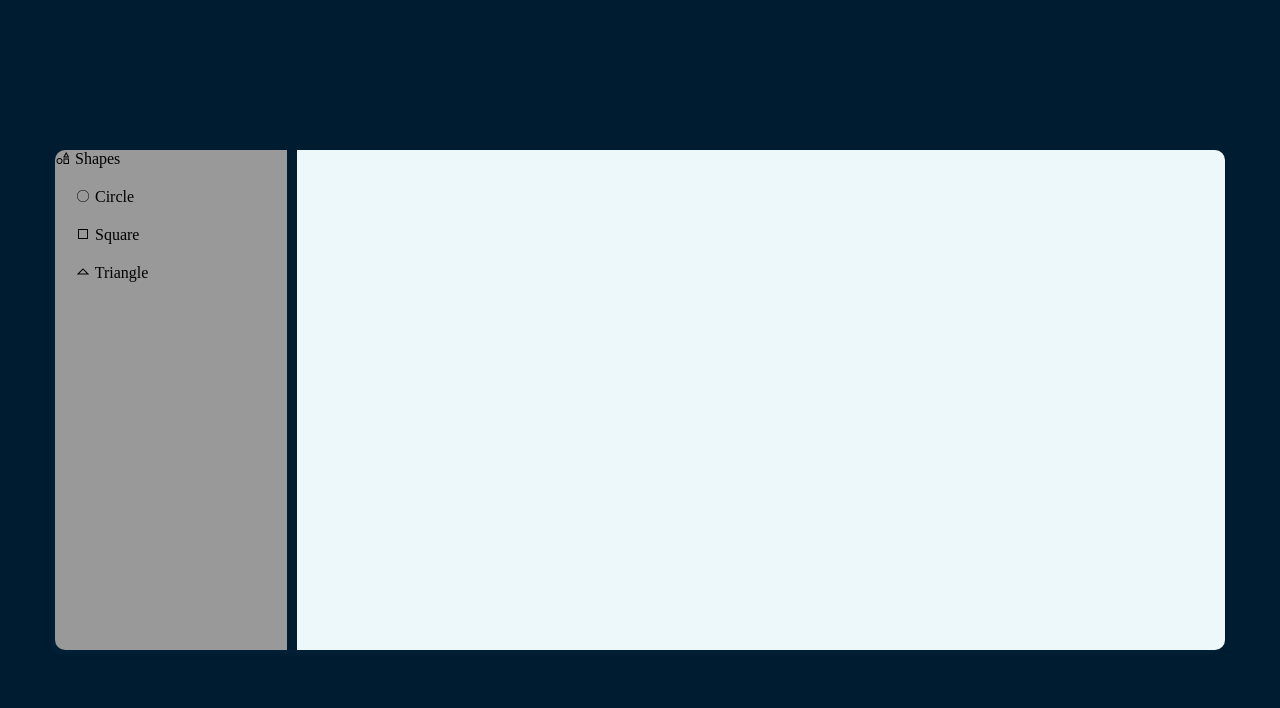
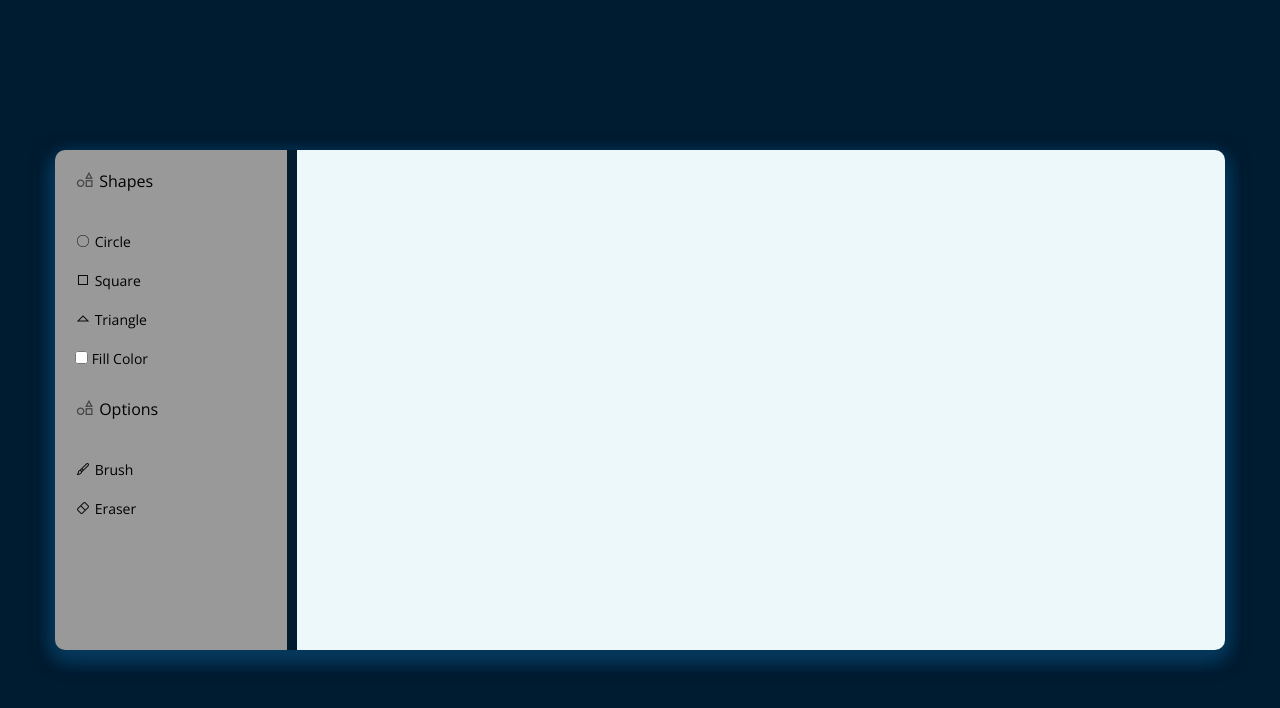
Before and after one commit to thealamdev/my_paint, a plain HTML site: page index.html in a window 1280 px wide. Drawn offline with nearby package versions, Linux system fonts and the light colour scheme.

Commit message:
paint done

```diff
--- a/index.html
+++ b/index.html
@@ -8,6 +8,11 @@
     <link rel="stylesheet" href="style.css">
     <link rel="stylesheet"
         href="https://maxst.icons8.com/vue-static/landings/line-awesome/line-awesome/1.3.0/css/line-awesome.min.css">
+    <link rel="preconnect" href="https://fonts.googleapis.com">
+    <link rel="preconnect" href="https://fonts.gstatic.com" crossorigin>
+    <link
+        href="https://fonts.googleapis.com/css2?family=Open+Sans:wght@300;400;500&family=Roboto:wght@100;300;500&display=swap"
+        rel="stylesheet">
 </head>
 
 <body>
@@ -16,8 +21,10 @@
         <div class="container">
             <div class="tool-board">
                 <div class="row">
-                    <i class="las la-shapes"></i>
-                    <label for="title">Shapes</label>
+                    <div class="option_header">
+                        <i class="las la-shapes"></i>
+                        <label for="title">Shapes</label>
+                    </div>
 
                     <ul class="options">
                         <li class="option">
@@ -34,6 +41,31 @@
                             <i class="las la-caret-up"></i>
                             <span>Triangle</span>
                         </li>
+
+                        <li class="option">
+                           <input type="checkbox">
+                           <label for="checkbox">Fill Color</label>
+                        </li>
+
+
+                    </ul>
+
+                    <div class="option_header">
+                        <i class="las la-shapes"></i>
+                        <label for="title">Options</label>
+                    </div>
+
+                    <ul class="options">
+                        <li class="option">
+                            <i class="las la-paint-brush"></i>
+                            <span>Brush</span>
+                        </li>
+
+                        <li class="option">
+                            <i class="las la-eraser"></i>
+                            <span>Eraser</span>
+                        </li>
+
 
 
                     </ul>
--- a/style.css
+++ b/style.css
@@ -1,19 +1,22 @@
-*{
-    margin:0;
-    padding:0;
+* {
+    margin: 0;
+    padding: 0;
     outline: 0;
     box-sizing: border-box;
 }
-body{
+
+body {
     background: #001C30;
+    font-family: 'Open Sans', sans-serif;
+    /* font-family: 'Roboto', sans-serif; */
 }
 
-.main_wrapper{
-    border-radius:30px ;
-    -webkit-border-radius:30px ;
-    -moz-border-radius:30px ;
-    -ms-border-radius:30px ;
-    -o-border-radius:30px ;
+.main_wrapper {
+    border-radius: 30px;
+    -webkit-border-radius: 30px;
+    -moz-border-radius: 30px;
+    -ms-border-radius: 30px;
+    -o-border-radius: 30px;
     width: 100%;
     height: 100vh;
     display: flex;
@@ -21,11 +24,11 @@ body{
     align-items: center !important;
 }
 
-.container{
+.container {
     width: 1170px;
     display: flex;
     justify-content: space-between;
-    box-shadow: -4px 4px 4px #022137;
+    box-shadow: -4px 10px 19px #083a5eaf, -4px 4px 19px #083a5eaf, 4px 4px 19px #083a5eaf, 4px 10px 19px #083a5eaf;
     border-radius: 10px;
     -webkit-border-radius: 10px;
     -moz-border-radius: 10px;
@@ -33,7 +36,7 @@ body{
     -o-border-radius: 10px;
 }
 
-.tool-board{
+.tool-board {
     border-top-left-radius: 10px;
     border-bottom-left-radius: 10px;
     width: 20%;
@@ -41,7 +44,7 @@ body{
     background: #999;
 }
 
-.drawing-board{
+.drawing-board {
     border-top-right-radius: 10px;
     border-bottom-right-radius: 10px;
     width: 80%;
@@ -50,18 +53,34 @@ body{
     margin-left: 10px;
 }
 
-.drawing-board canvas{
+.drawing-board canvas {
     width: 100%;
     height: 500px;
 }
 
-.options{
+.option_header{
+    padding: 20px 20px;
+}
+
+.option_header i{
+    font-size: 20px;
+    color: #444;
+}
+
+.options {
     width: 100%;
     margin-top: 10px;
 }
 
-.options .option{
+.options .option {
     list-style: none;
     padding: 10px 20px;
+    font-size: 14px;
+
+}
+
+.options .option i{
     font-size: 16px;
+    color: #0a0a0a;
+    text-align: center;
 }
```
